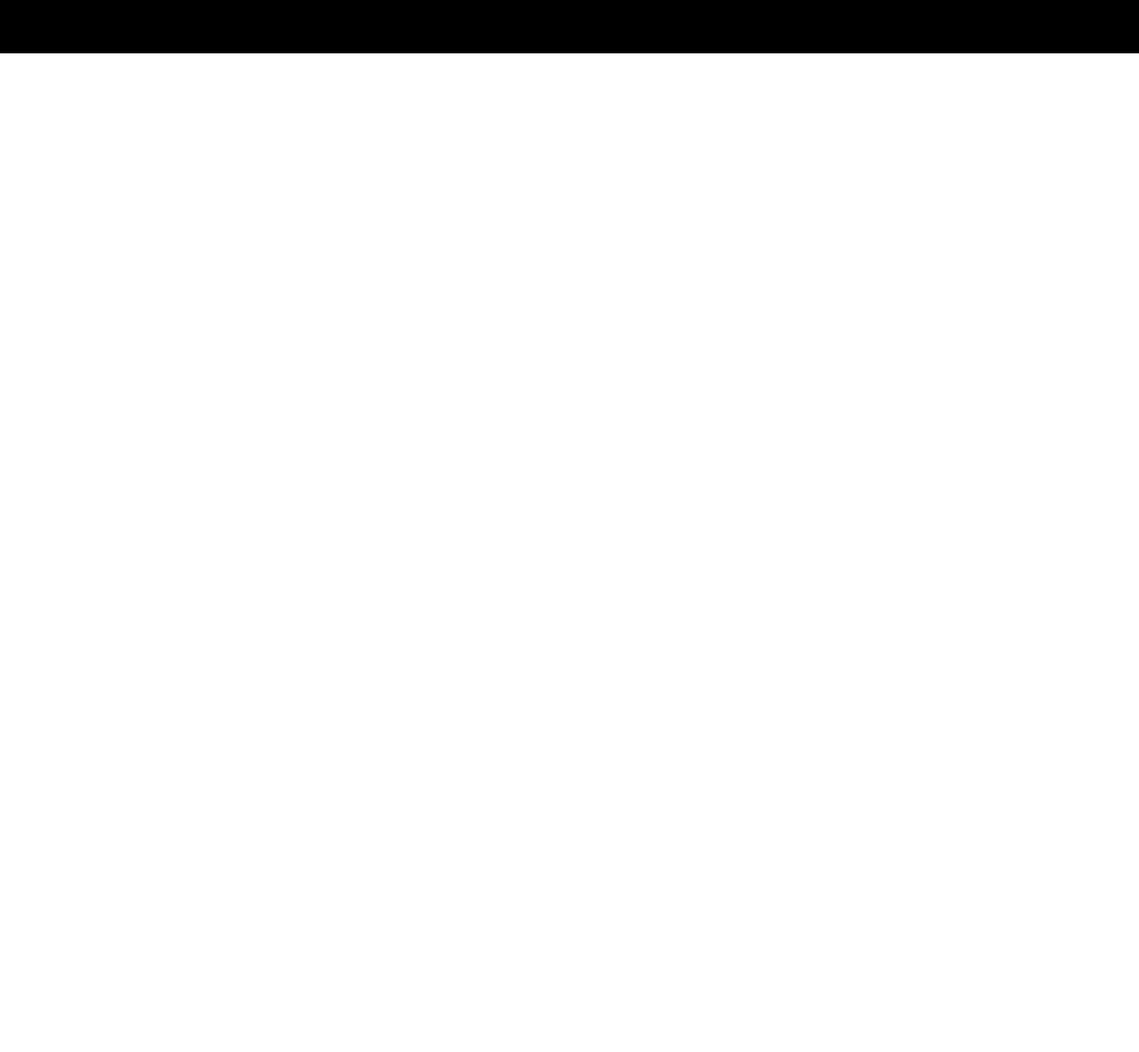
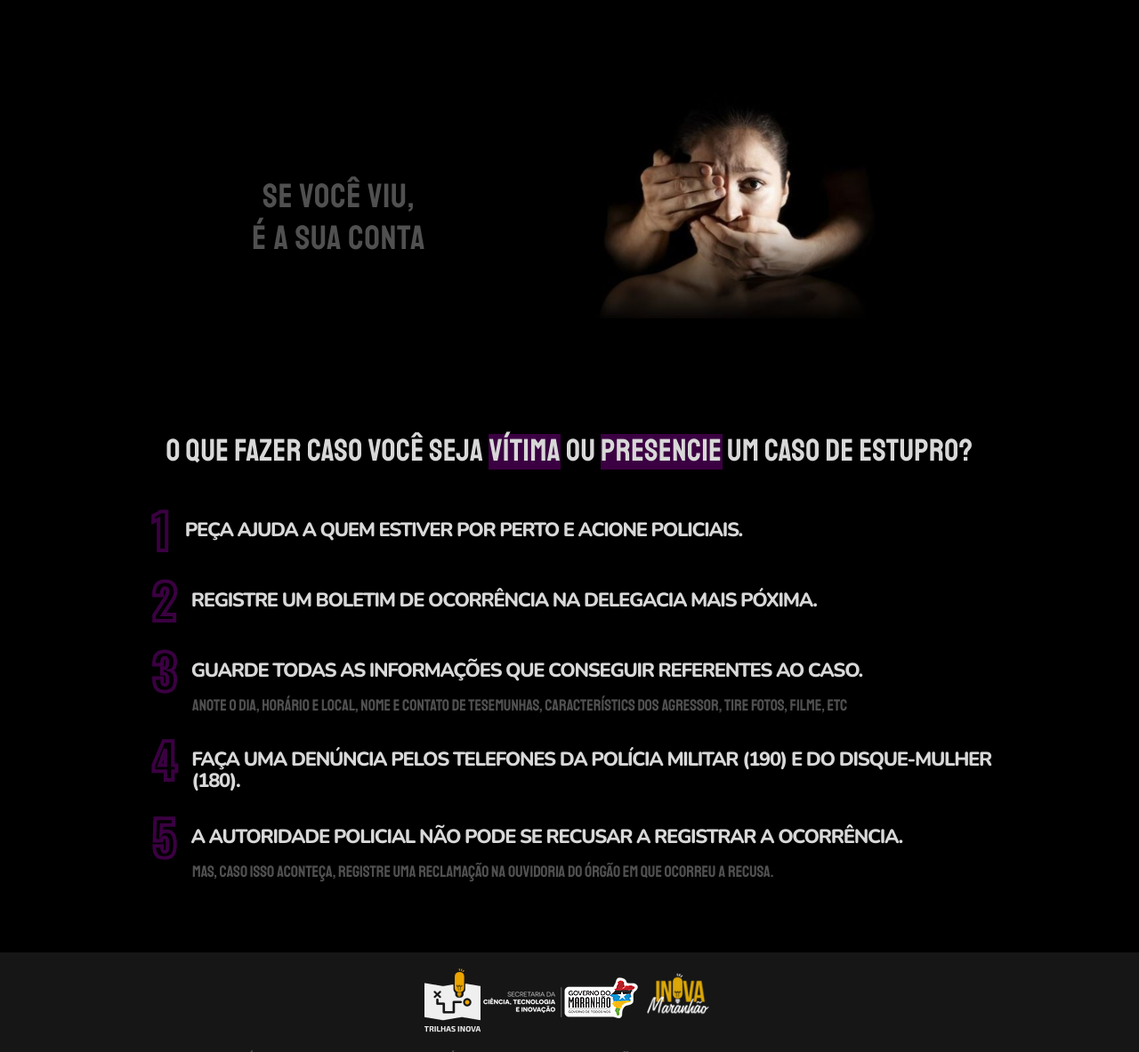
Before and after one commit to anaahnb/speak-up, a plain HTML site: page index.html in a window 1280 px wide. Shown: the part 1617-2800 px from the top of the page at 89% size. Before the commit the page ends 1677 px from the top, so only its background shows below. Drawn offline with nearby package versions, Linux system fonts and the light colour scheme.

Commit message:
seções finais + rodape
adição das seções finais + rodape

```diff
--- a/assets/css/cabecalho/cabecalho-menu.css
+++ b/assets/css/cabecalho/cabecalho-menu.css
@@ -59,6 +59,7 @@
         padding-top: 3px;
         margin: 12px 0;
         transition: 0.5s ease-out all;
+        text-decoration: none;
 
     }
 
--- /dev/null
+++ b/assets/css/comodenunciar.css
@@ -0,0 +1,256 @@
+@media screen and (min-width: 0px) {
+    body {
+        background-color: #000000;
+    }
+    .teste {
+        position: absolute;
+        background: linear-gradient(180deg, #000000 0%, rgba(0, 0, 0, 0) 100%);
+        transform: matrix(1, 0, 0, -1, 0, 0);
+    }
+    .sevcviu {
+        padding-top: 2rem;
+    }
+    .sevcviu , .oquefazer {
+        text-align: center;
+    }
+    .titulo__sevcviu {
+
+        font-family: Staatliches;
+        font-style: normal;
+        font-weight: normal;
+        font-size: 23px;
+        line-height: 29px;
+        text-align: center;
+        letter-spacing: 0.025em;
+        padding: 35px 0;
+
+        color: #505050;
+    }
+    .img__sevcviu {
+        width: 273.26px;
+        height: 200.22px;
+    }
+    .container__ {
+        margin: 0 auto;
+        width: 315px;
+    }
+    .destaque__ {
+        display: inline-block;
+    }
+    .titulo__oquefazer {
+        font-family: Staatliches;
+        font-style: normal;
+        font-weight: normal;
+        font-size: 20px;
+        line-height: 113%;
+        margin-top: 40%;
+        padding: 18px 0;
+        /* or 23px */
+
+        text-align: center;
+        letter-spacing: 0.015em;
+
+        color: #D8D8D8;
+    }
+    .div__topico {
+        display: flex;
+    }
+    .nume__oquefazer {
+        -webkit-text-stroke-width: 3px;
+        -webkit-text-stroke-color: #3b0042;
+
+        font-size: 35px;
+        color: #000000;
+        font-family: Oswald;
+    }
+    .topicos__oquefazer {
+        list-style-type: none;
+    }
+    .topico {
+        font-family: Nunito;
+        font-style: normal;
+        font-weight: 800;
+        font-size: 13px;
+        line-height: 113%;
+
+        padding: 15px 0 0 10px;
+
+        text-align: justify;
+        letter-spacing: -0.06em;
+        color: #D8D8D8;
+    }
+    .sub_paragrafo {
+        font-family: Staatliches;
+        font-style: normal;
+        font-weight: normal;
+        font-size: 13px;
+        line-height: 113%;
+        /* or 11px */
+        color: #505050;
+        text-align: justify;
+    }
+    .rodape {
+        background-color: #161616;
+        min-height: 180px;
+        margin-top: 15%;
+        width: 100%;
+    }
+    .imgs_rodape {
+        display: flex;
+        justify-content: space-evenly;
+    }
+    .img_rodape {
+        height: 60px;
+        margin: 18px 0;
+    }
+    .img_TrilhasInova {
+        width: 50px;
+    }
+    .img_Governo{
+        width: 147px;
+    }
+    .img_InovaMaranhao{
+        width: 80px;
+    }
+    .paragrafo__rodape {
+        font-family: Staatliches;
+        font-style: normal;
+        font-weight: normal;
+        font-size: 12px;
+        line-height: 113%;
+        /* or 14px */
+        color: #505050;
+        text-align: center;
+    }
+}
+@media screen and (min-width: 768px) {
+    .container__ {
+        margin: 0 auto;
+        width: 600px;
+    }
+        .sevcviu {
+            display: flex;
+            flex-direction: row;
+            justify-content: space-evenly;
+        }
+        .titulo__sevcviu {
+            padding-top: 105px;
+            font-size: 38px;
+            line-height: 47px;
+            letter-spacing: 0.025em;
+        }
+        .img__sevcviu {
+            width: 363.01px;
+            height: 265.98px;
+        }
+        .titulo__oquefazer {
+            margin-top: 7rem;
+            font-size: 35.0318px;
+            line-height: 113%;
+        }
+        .topico {
+            padding: 30px 0 0 15px;
+            font-weight: 800;
+            font-size: 21.0191px;
+            line-height: 113%;
+            text-align: justify;
+            letter-spacing: -0.06em;
+        }
+        .sub_paragrafo {
+            font-style: normal;
+            font-weight: normal;
+            font-size: 17.5159px;
+            line-height: 113%;
+            text-align: justify;
+        }
+        .nume__oquefazer {
+            padding: 18px 0 0 5px;
+            font-style: normal;
+            font-weight: bold;
+            font-size: 54.1611px;
+            line-height: 113%;
+            letter-spacing: 0.015em;
+        }
+         .rodape {
+            min-height: 206px;
+        }
+        .paragrafo__rodape {
+            font-style: normal;
+            font-weight: normal;
+            font-size: 18px;
+            line-height: 113%;
+            margin-bottom: 50px;
+        }
+        .imgs_rodape {
+            display: flex;
+            justify-content: space-evenly;
+    }
+    .img_rodape {
+        height: 60px;
+        margin: 18px 0;
+    }
+    .img_TrilhasInova {
+        width: 68.88px;
+        height: 82px;
+    }
+    .img_Governo{
+        width: 196.8px;
+        height: 72.16px;
+    }
+    .img_InovaMaranhao{
+        width: 90.75px;
+        height: 66.69px;
+    }
+}
+@media screen and (min-width: 1024px) {
+    .container__ {
+        margin: 0 auto;
+        width: 1024px;
+    }
+    .destaque__ {
+        background-color: #3b0042;
+    }
+    .topico {
+        padding: 38px 0 0 15px;
+        font-size: 22px;
+    }
+    .sub_paragrafo {
+        padding: 0 0 0 50px;
+        font-size: 18px;
+    }
+    .nume__oquefazer {
+        -webkit-text-stroke-width: 4px;
+    }
+    .topicos__oquefazer {
+        margin: 0 auto;
+        width: 948px;
+    }
+    .rodape {
+        min-height: 178px;
+        margin-top: 5rem;
+    }
+    .imgs_rodape {
+        justify-content: center;
+    }
+    .img_rodape {
+        height: 60px;
+        margin: 18px 0;
+    }
+    .img_TrilhasInova {
+        width: 63px;
+        height: 75px;
+    }
+    .img_Governo{
+        width: 180px;
+        height: 66px;
+    }
+    .img_InovaMaranhao{
+        width: 83px;
+        height: 61px;
+    }
+    .paragrafo__rodape {
+        font-size: 17px;
+        margin-bottom: 0;
+    }
+
+}
--- a/index.html
+++ b/index.html
@@ -20,6 +20,14 @@
     <link rel="stylesheet" href="assets/css/cabecalho/cabecalho-menu.css">
     <link rel="stylesheet" href="assets/css/cabecalho/cabecalho-texto.css">
     <link rel="stylesheet" href="assets/css/informativo/informativo-grafico.css">
+
+    <!-- seções finais + rodape -->
+    <link rel="stylesheet" href="assets/css/comodenunciar.css">
+
+    <!-- fonts -->
+    <link href="https://fonts.googleapis.com/css2?family=Staatliches&display=swap" rel="stylesheet">
+    <link href="https://fonts.googleapis.com/css2?family=Nunito:wght@300&family=Staatliches&display=swap" rel="stylesheet">
+    <link href="https://fonts.googleapis.com/css2?family=Oswald:wght@700&display=swap" rel="stylesheet">
 </head>
 
 <body>
@@ -37,7 +45,7 @@
                 </ul>
 
                 <ul class="cabecalho__botoes">
-                    <li class="cabecalho__botao-nav--denuncia">como denunciar</li>
+                    <a class="cabecalho__botao-nav--denuncia" href="#comodenunciar" >como denunciar</a>
                 </ul>
             </nav>
         </header>
@@ -60,6 +68,42 @@
         <p class="informativo__paragrafo">O artigo 213 caracteriza o estupro como "constranger alguém, mediante violência ou grave ameaça, a ter conjunção carnal ou a praticar ou permitir que com ele se pratique outro ato libidinoso"</p>
 
     </section>
+
+    <section id="comodenunciar" class="sevcviu container__">
+        <h2 class="titulo__sevcviu">Se você viu,</br> é a sua conta</h2>
+        <img class="img__sevcviu" src="./assets/img/comodenunciar/imgsevcviu.JPG">
+    </section>
+    <section class="oquefazer container__">
+        <h2 class="titulo__oquefazer">o que fazer caso VOCÊ seja <div class="destaque__">vítima</div> ou <div class="destaque__">presencie</div> um caso de estupro?</h2>
+        <ul class="topicos__oquefazer">
+            <div class="div__topico">
+                <p class="nume__oquefazer">1</h3><li class="topico">PEÇA AJUDA A QUEM ESTIVER POR PERTO E ACIONE POLICIAIS.</li>
+            </div>
+            <div class="div__topico">
+                <p class="nume__oquefazer">2</h3><li class="topico">REGISTRE UM BOLETIM DE OCORRÊNCIA NA DELEGACIA MAIS PÓXIMA.</li>
+            </div>
+            <div class="div__topico">
+                <p class="nume__oquefazer">3</h3><li class="topico">GUARDE TODAS AS INFORMAÇÕES QUE CONSEGUIR REFERENTES AO CASO.</li>
+            </div>
+                <p class="sub_paragrafo">ANOTE O DIA, HORÁRIO E LOCAL, NOME E CONTATO DE TESEMUNHAS, CARACTERÍSTICS DOS AGRESSOR, TIRE FOTOS, FILME, ETC</p>
+            <div class="div__topico">
+            <p class="nume__oquefazer">4</h3><li class="topico">FAÇA UMA DENÚNCIA PELOS TELEFONES DA POLÍCIA MILITAR (190) E DO DISQUE-MULHER (180).</li>
+            </div>
+            <div class="div__topico">
+            <p class="nume__oquefazer">5</h3><li class="topico">A AUTORIDADE POLICIAL NÃO PODE SE RECUSAR A REGISTRAR A OCORRÊNCIA.</li>
+            </div>
+                <p class="sub_paragrafo">MAS, CASO ISSO ACONTEÇA, REGISTRE UMA RECLAMAÇÃO NA OUVIDORIA DO ÓRGÃO EM QUE OCORREU A RECUSA.</p>
+        </ul>
+    </section>
+    <footer class="rodape">
+        <div class="imgs_rodape container__">
+            <img class="img_rodape img_TrilhasInova" src="./assets/img/rodape/TrilhasInova.png" alt="Trilhas Inova">
+            <img class="img_rodape img_Governo" src="./assets/img/rodape/Governo.png" alt="Um projeto do governo do Maranhão">
+            <img class="img_rodape img_InovaMaranhao" src="./assets/img/rodape/InovaMaranhao.png" alt="Inova Maranhão">
+        </div>
+        <p class="paragrafo__rodape container__">desenvolvido por:  Taís ximenes, andressa machado, ana júlia alencar, beatriz irineu, joão torres padilha, Milton Pablo, charlene pestana e pacelle sobral.</p>
+    </footer>
+
 </body>
 
 </html>
```
Also changed, not shown: assets/img/comodenunciar/imgsevcviu.JPG (added), assets/img/rodape/Governo.png (added), assets/img/rodape/InovaMaranhao.png (added), assets/img/rodape/TrilhasInova.png (added).
